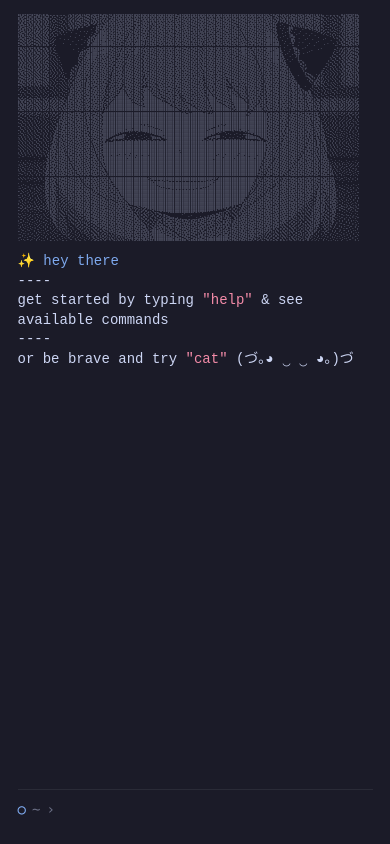
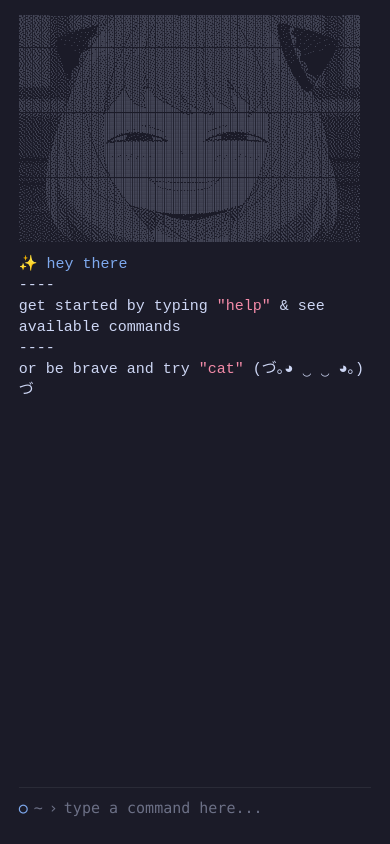
Before and after one commit to imkarin/portfolio-2026, a React (Vite) app: page / in a window 390 px wide. Built offline with nearby package versions, Linux system fonts and the light colour scheme.

Commit message:
add hint for typing on mobile

```diff
--- a/src/components/TerminalInput/TerminalInput.css
+++ b/src/components/TerminalInput/TerminalInput.css
@@ -1,9 +1,3 @@
-.terminal-input {
-  flex: 1;
-  min-width: 0;
-  caret-color: var(--terminal-primary);
-}
-
 .terminal-input-line {
   display: flex;
   align-items: center;
@@ -11,9 +5,30 @@
   border-top: 1px solid rgba(125, 133, 144, 0.15);
   margin-top: auto;
   gap: 6px;
+
+  .terminal-input {
+    flex: 1;
+    min-width: 0;
+    caret-color: var(--terminal-primary);
+  }
+
+  /* Add hint for typing on mobile */
+  @media screen and (max-width: 768px) {
+    .prompt {
+      width: 100%;
+      &::after {
+        content: "type a command here...";
+        color: var(--terminal-text-dim);
+        max-width: 100%;
+        overflow: hidden;
+        text-overflow: ellipsis;
+        white-space: nowrap;
+      }
+    }
+  }
+
+  .prompt-path,
+  .prompt-divider {
+    color: var(--terminal-text-dim);
+  }
 }
-
-.terminal-input-line .prompt-path,
-.terminal-input-line .prompt-divider {
-  color: var(--terminal-text-dim);
-}
--- a/src/index.css
+++ b/src/index.css
@@ -11,6 +11,11 @@
     "SF Mono", "Monaco", "Inconsolata", "Roboto Mono", "Source Code Pro",
     "Menlo", monospace;
   --terminal-font-size: 14px;
+
+  /* Mobile screens: 15px */
+  @media screen and (max-width: 768px) {
+    --terminal-font-size: 15px;
+  }
 }
 
 /* Themes */
```
